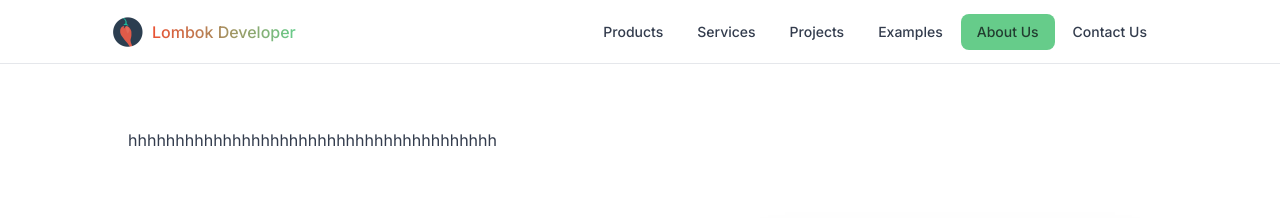
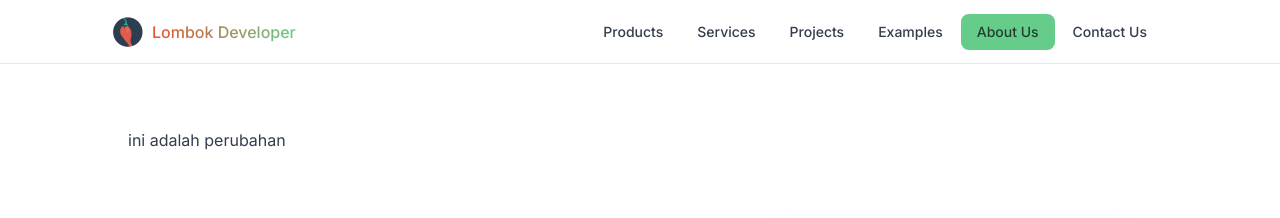
Before and after one commit to izmahaerill/lombok-developer, a SvelteKit app: page /about in a window 1280 px wide. Shown: the top 218 px of the page. Built offline with nearby package versions, Linux system fonts and the light colour scheme.

Commit message:
ini perubahan

```diff
--- a/src/routes/(public)/about/+page.svelte
+++ b/src/routes/(public)/about/+page.svelte
@@ -4,7 +4,7 @@
 </script>
 
 <section class="container py-32">
-  <h6>hhhhhhhhhhhhhhhhhhhhhhhhhhhhhhhhhhhhhhh</h6>
+  <h6>ini adalah perubahan</h6>
   <div class="py-20">
     <div class="flex-col md:flex lg:flex-row-reverse">
       <img
```
